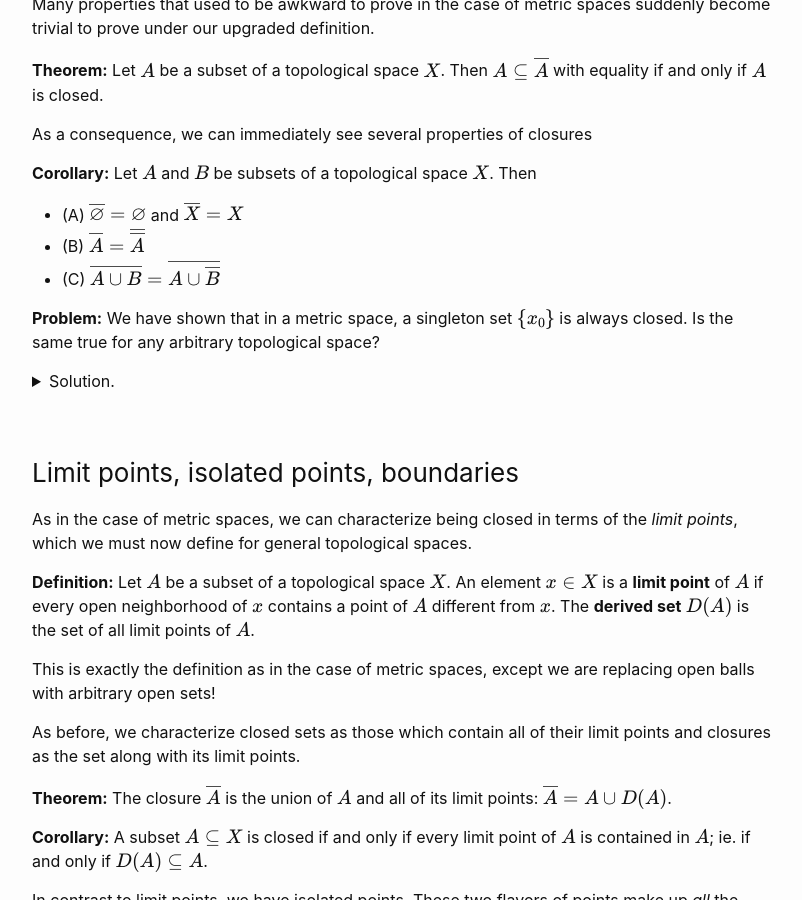
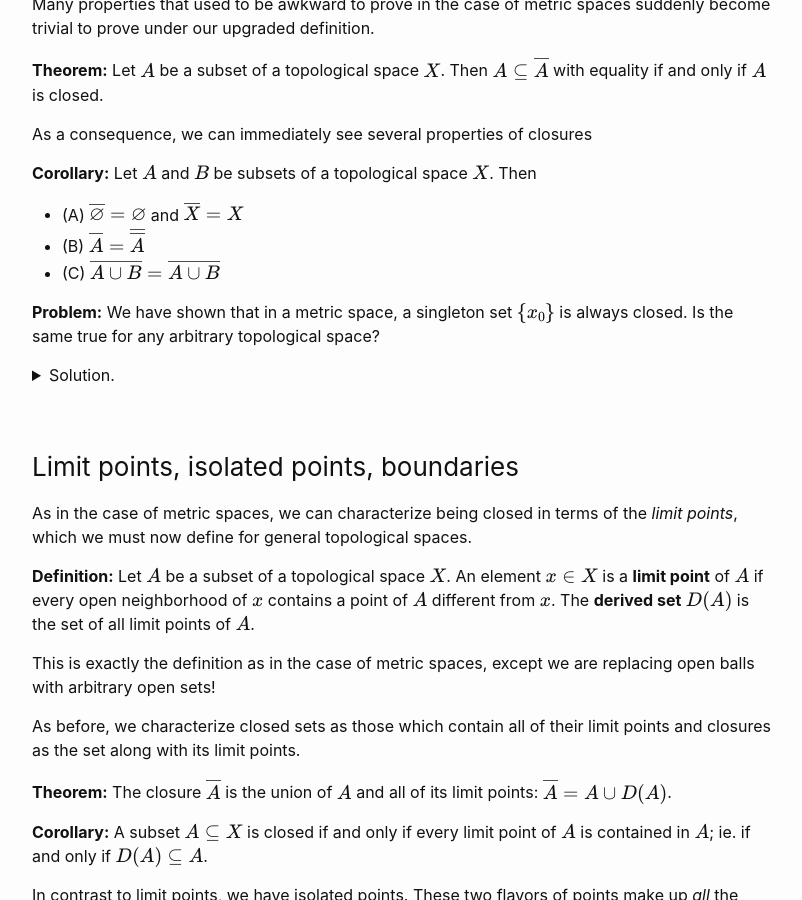
Before and after one commit to wcasper/math414fall2022, a Jekyll site: the page built from _topics/014-topology-basics.md, in a window 1280 px wide and 900 px high, scrolled down 1618 px. Shown: the whole window, without its empty margins (238-1040 px from the left). Built offline with Jekyll 4.4.1, drawn with Linux system fonts in a browser that asks for light colours.

Commit message:
fixed typo

```diff
--- a/_topics/014-topology-basics.md
+++ b/_topics/014-topology-basics.md
@@ -61,7 +61,7 @@ As a consequence, we can immediately see several properties of closures
 **Corollary:**  Let $$A$$ and $$B$$ be subsets of a topological space $$X$$. Then
 * (A) $$\overline{\varnothing} = \varnothing$$ and $$\overline{X} = X$$
 * (B) $$\overline{A} = \overline{\overline{A}}$$
-* (C) $$\overline{A\cup B} = \overline{A\cup\overline B}$$
+* (C) $$\overline{A\cup B} = \overline{A\cup B}$$
 
 **Problem:**
 We have shown that in a metric space, a singleton set $$\{x_0\}$$ is always closed.
```
